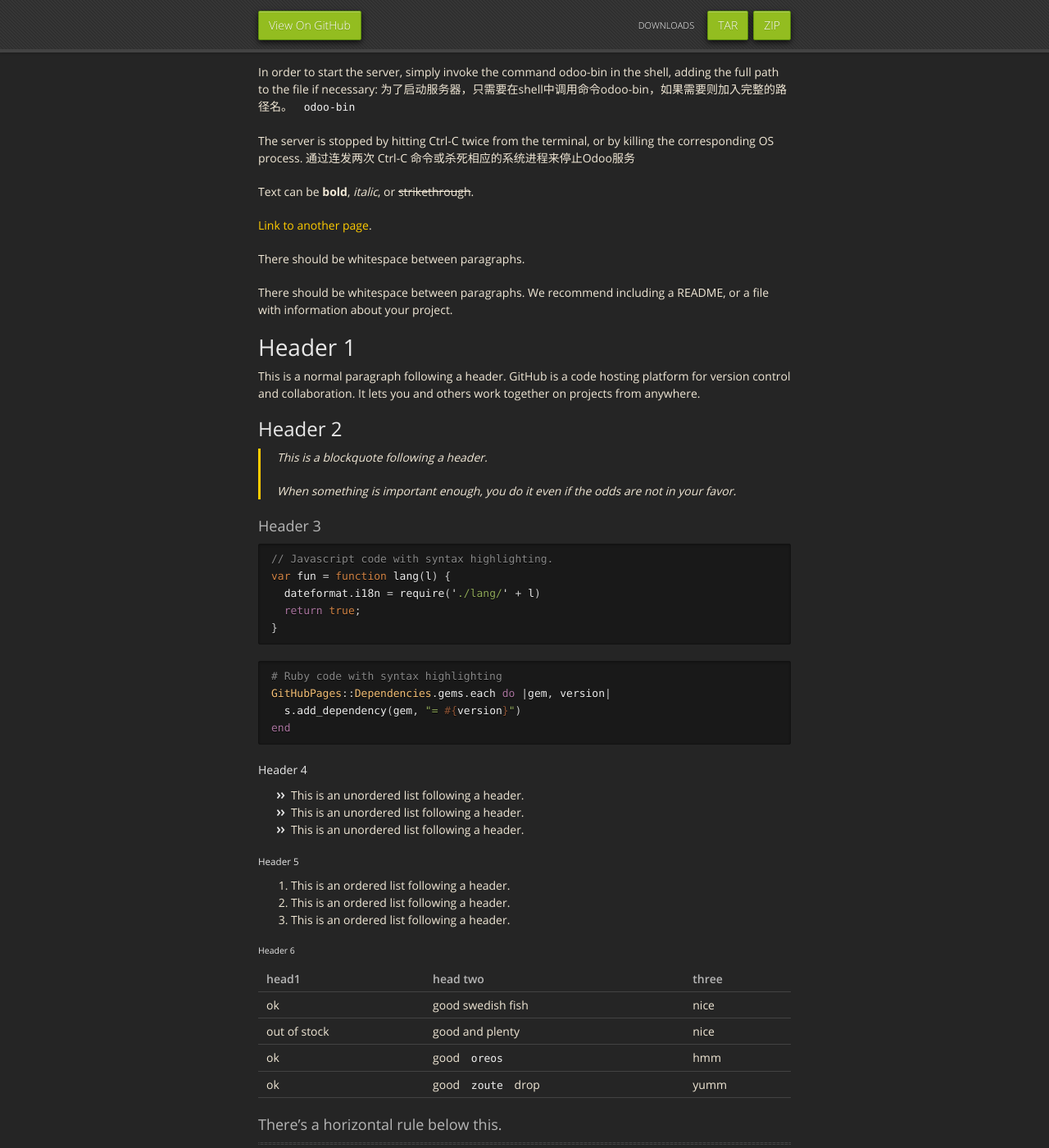
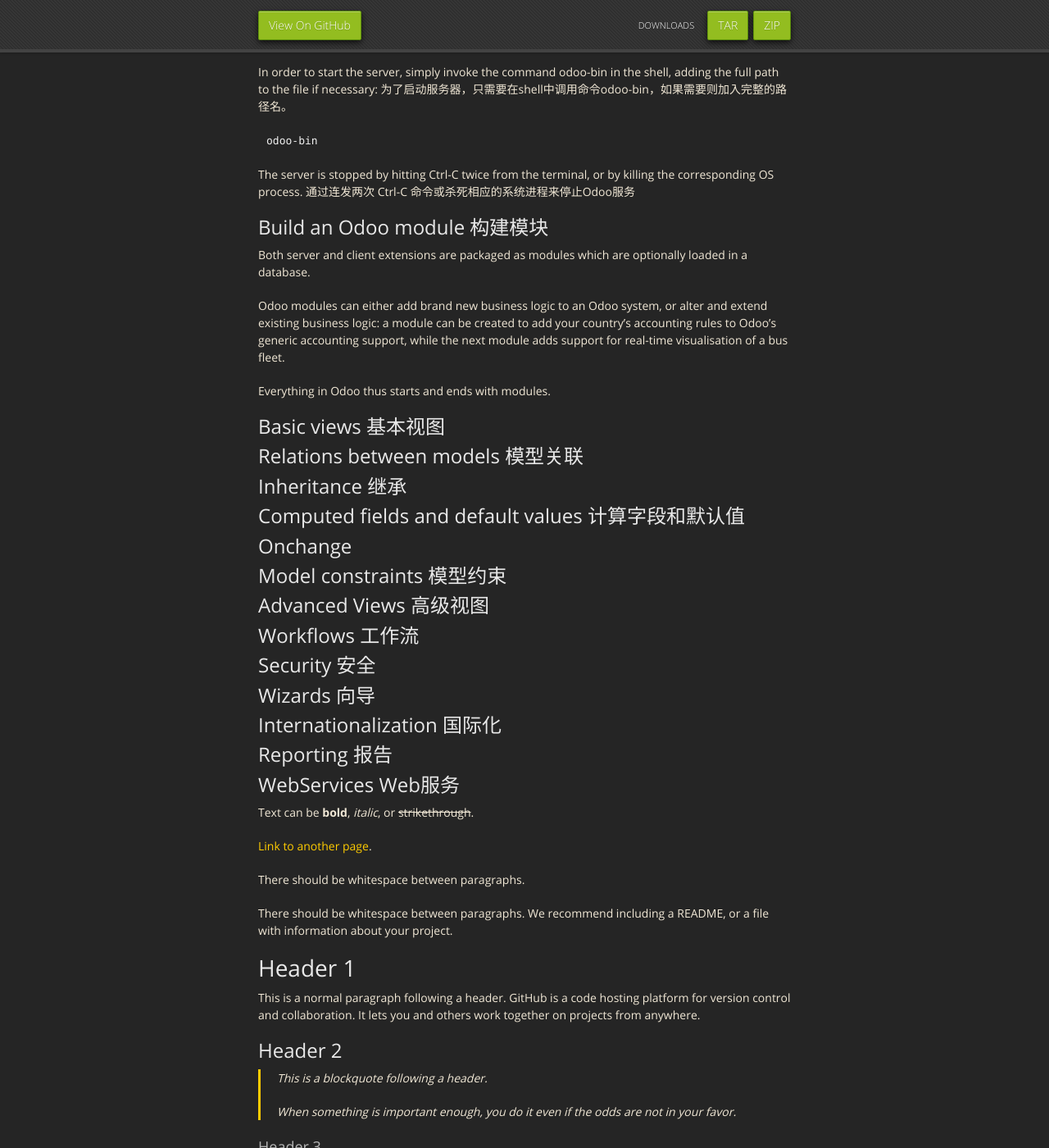
Before and after one commit to oycl/markdown, a Jekyll site: the page built from index.md, in a window 1280 px wide and 1400 px high, scrolled down 601 px. Shown: the whole window at 82% size. Built offline with Jekyll 4.4.1, drawn with Linux system fonts in a browser that asks for light colours; nearby versions of some CDN libraries; our own code applies the rules of GitHub Pages for plain Markdown files.

Commit message:
Published with https://stackedit.io/

```diff
--- a/index.md
+++ b/index.md
@@ -23,10 +23,100 @@ Business logic and extension is generally performed on the server side, although
 
 In order to start the server, simply invoke the command odoo-bin in the shell, adding the full path to the file if necessary:
 为了启动服务器，只需要在shell中调用命令odoo-bin，如果需要则加入完整的路径名。
+
 `odoo-bin`
 
 The server is stopped by hitting Ctrl-C twice from the terminal, or by killing the corresponding OS process.
 通过连发两次 Ctrl-C 命令或杀死相应的系统进程来停止Odoo服务
+
+## [](#header-2)Build an Odoo module 构建模块
+
+Both server and client extensions are packaged as modules which are optionally loaded in a database.
+
+Odoo modules can either add brand new business logic to an Odoo system, or alter and extend existing business logic: a module can be created to add your country's accounting rules to Odoo's generic accounting support, while the next module adds support for real-time visualisation of a bus fleet.
+
+Everything in Odoo thus starts and ends with modules.
+
+
+## [](#header-2)Basic views 基本视图
+
+
+
+
+
+
+## [](#header-2)Relations between models 模型关联
+
+
+
+
+
+## [](#header-2)Inheritance 继承
+
+
+
+
+
+
+## [](#header-2)Computed fields and default values 计算字段和默认值
+
+
+
+
+
+
+## [](#header-2)Onchange
+
+
+
+
+
+
+## [](#header-2)Model constraints 模型约束
+
+
+
+
+
+## [](#header-2)Advanced Views 高级视图
+
+
+
+
+
+## [](#header-2)Workflows 工作流
+
+
+
+
+
+
+## [](#header-2)Security 安全
+
+
+
+
+
+
+## [](#header-2)Wizards 向导
+
+
+
+
+## [](#header-2)Internationalization 国际化
+
+
+
+
+
+
+## [](#header-2)Reporting 报告
+
+
+
+
+## [](#header-2)WebServices Web服务
+
 
 
 
```
